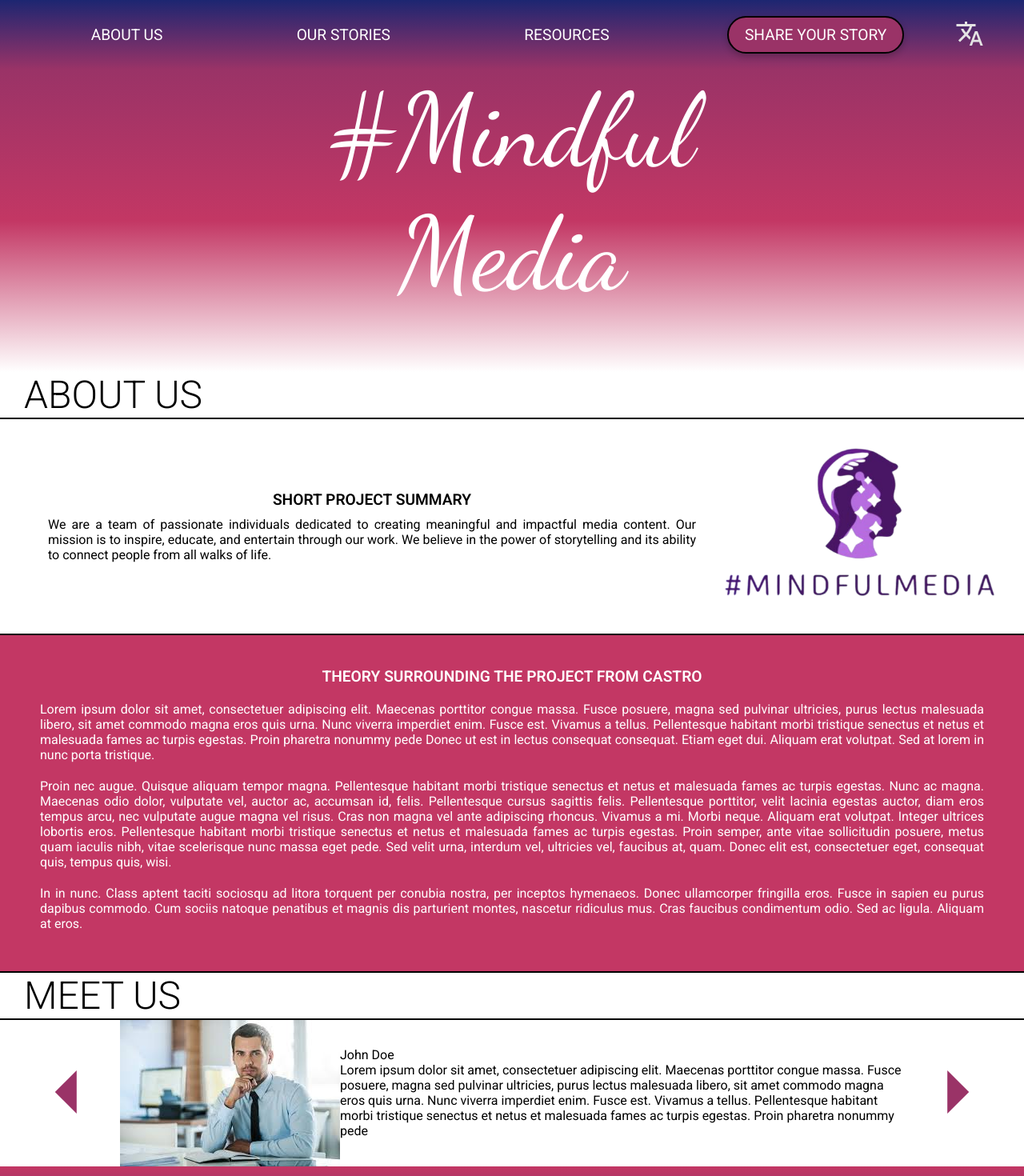
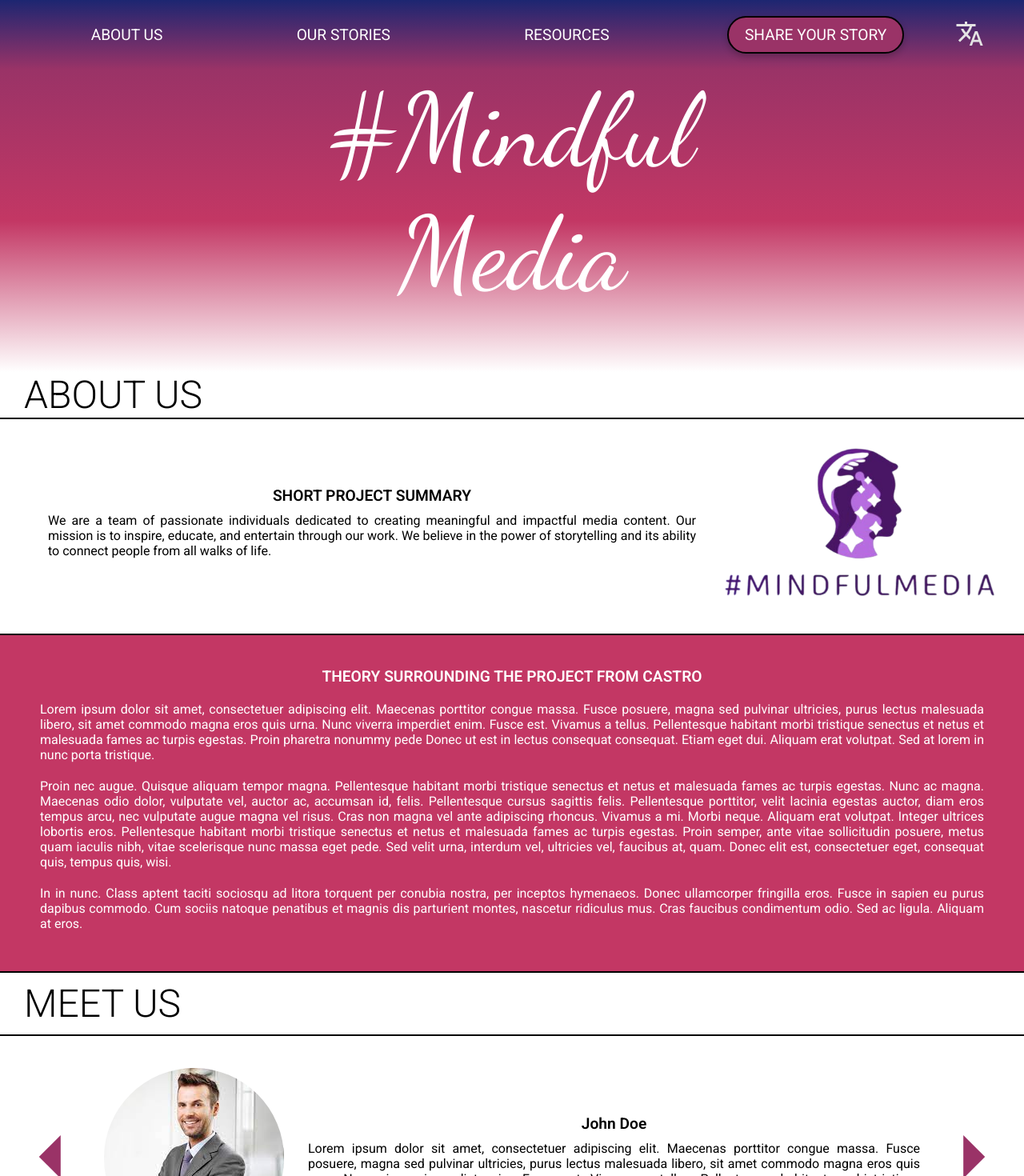
Before and after one commit to Xelo04/Mindful-Media, a React (Vite) app: page / in a window 1280 px wide. Shown: the top 1470 px of the page at 80% size. Built offline with nearby package versions, Linux system fonts and the light colour scheme.

Commit message:
Refactor TeamMemberSlider and About components; update styles for improved layout and readability

```diff
--- a/src/components/team-member-slider/TeamMemberSlider.tsx
+++ b/src/components/team-member-slider/TeamMemberSlider.tsx
@@ -22,13 +22,14 @@ const TeamMemberSlider = () => {
         <img src="arrow_left.svg" alt="Previous" />
       </button>
       <img
+        className="team-member-image"
         src={teamMembers[currentIndex].image}
         alt={`${teamMembers[currentIndex].name} ${teamMembers[currentIndex].surname}`}
       />
-      <div className="team-member">
-        <span>
+      <div className="team-member-info">
+        <h3>
           {teamMembers[currentIndex].name} {teamMembers[currentIndex].surname}
-        </span>
+        </h3>
         <p>{teamMembers[currentIndex].description}</p>
       </div>
       <button className="arrow-right" onClick={handleNext}>
--- a/src/components/team-member-slider/teamMemberSlider.scss
+++ b/src/components/team-member-slider/teamMemberSlider.scss
@@ -1,11 +1,22 @@
 .team-member-slider {
   display: flex;
   flex-direction: row;
+  justify-content: space-around;
   align-items: center;
-  padding-inline: 20px;
+  padding-inline: 0px;
+  padding-block: 40px;
   button {
     background-color: transparent;
     border: none;
     cursor: pointer;
   }
+  .team-member-image {
+    width: 50%;
+    height: auto;
+    border-radius: 50%;
+  }
+  .team-member-info {
+    padding-left: 30px;
+    text-align: justify;
+  }
 }
--- a/src/data.ts
+++ b/src/data.ts
@@ -30,7 +30,7 @@ export const teamMembers = [
     id: 1,
     name: "John",
     surname: "Doe",
-    image: "team-members/member1.jpg",
+    image: "team-members/member3.jpg",
     description:
       "Lorem ipsum dolor sit amet, consectetuer adipiscing elit. Maecenas porttitor congue massa. Fusce posuere, magna sed pulvinar ultricies, purus lectus malesuada libero, sit amet commodo magna eros quis urna. Nunc viverra imperdiet enim. Fusce est. Vivamus a tellus. Pellentesque habitant morbi tristique senectus et netus et malesuada fames ac turpis egestas. Proin pharetra nonummy pede",
   },
--- a/src/pages/about/About.tsx
+++ b/src/pages/about/About.tsx
@@ -10,11 +10,12 @@ const About = () => {
           <span>Media</span>
         </div>
       </section>
+
       <section className="about-us">
         <h2>ABOUT US</h2>
         <div className="about-us-container">
           <div className="description">
-            <span>SHORT PROJECT SUMMARY</span>
+            <h3>SHORT PROJECT SUMMARY</h3>
             <p>
               We are a team of passionate individuals dedicated to creating
               meaningful and impactful media content. Our mission is to inspire,
@@ -28,9 +29,7 @@ const About = () => {
       </section>
 
       <section className="project-description">
-        <div className="title">
-          <span>THEORY SURROUNDING THE PROJECT FROM CASTRO</span>
-        </div>
+        <h3>THEORY SURROUNDING THE PROJECT FROM CASTRO</h3>
         <div className="description">
           <p>
             Lorem ipsum dolor sit amet, consectetuer adipiscing elit. Maecenas
--- a/src/pages/about/about.scss
+++ b/src/pages/about/about.scss
@@ -42,11 +42,6 @@
         align-items: center;
         justify-content: center;
         padding-inline: 30px;
-        span {
-          font-size: 1.2rem;
-          font-weight: 600;
-          padding: 10px;
-        }
         p {
           text-align: justify;
         }
@@ -59,14 +54,6 @@
     color: constants.$white-color;
     border-block: 2px solid constants.$black-color;
     padding: 40px;
-    .title {
-      text-align: center;
-      padding-bottom: 10px;
-      span {
-        font-size: 1.2rem;
-        font-weight: 600;
-      }
-    }
     .description {
       display: flex;
       flex-direction: column;
@@ -77,4 +64,10 @@
       }
     }
   }
+  // ~~~~~~~~~~~~~~~~~~~~~~~~~~~~~~~~~~~~~~~~~~~~~~~~~~~~~~~~~~~~~~~~~ Meet Us ~~~~~~~~~~~~~~~~~~~~~~~~~~~~~~~~~~~~~~~~~~~~~~~~~~~~~~~~~~~~~~~~~
+  .meet-us {
+    h2 {
+      padding-block: 10px;
+    }
+  }
 }
--- a/src/styles/global.scss
+++ b/src/styles/global.scss
@@ -29,3 +29,10 @@ h2 {
   padding-left: 30px;
   border-bottom: 2px solid constants.$black-color;
 }
+
+h3 {
+  text-align: center;
+  font-size: 1.2rem;
+  font-weight: 600;
+  padding-bottom: 10px;
+}
```
